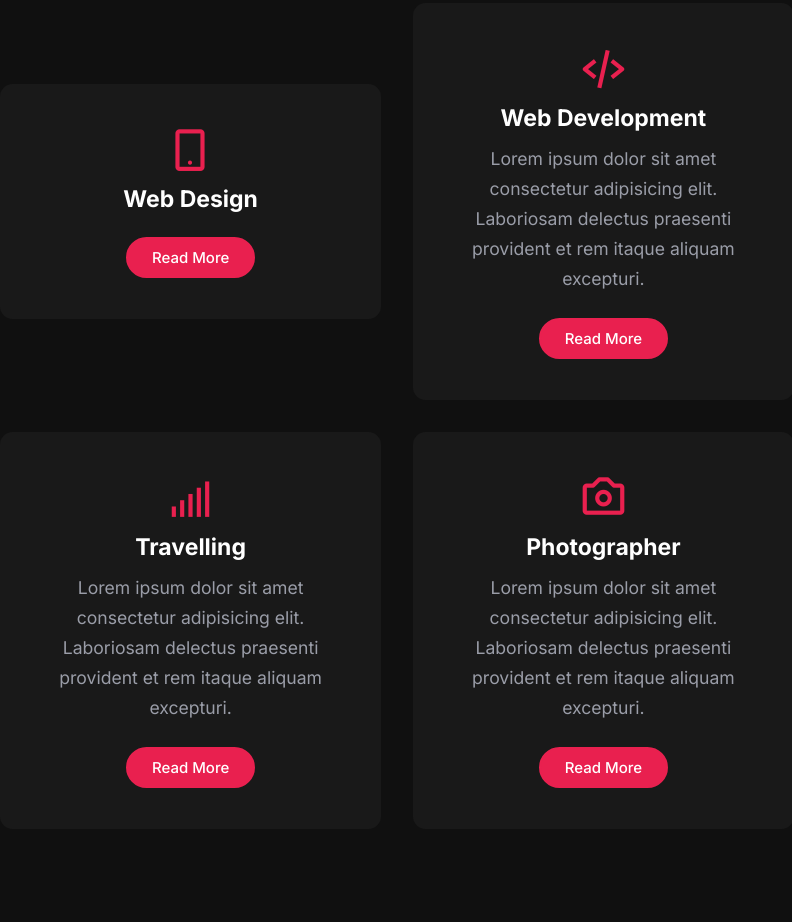
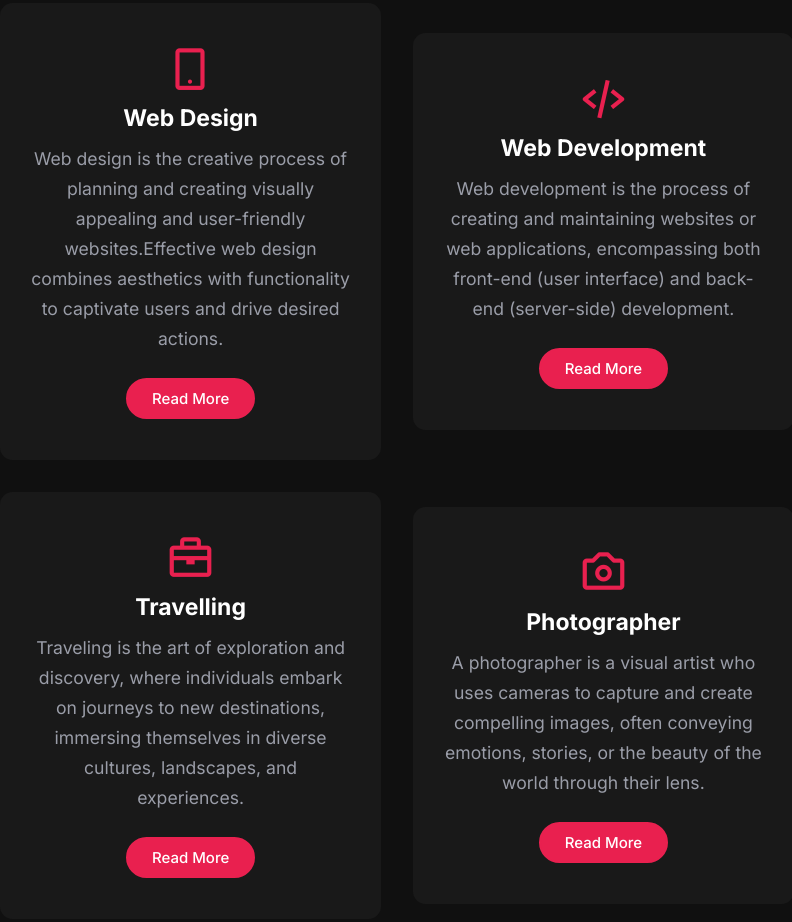
Before and after one commit to mahmudul3912/My-Portfolio, a plain HTML site: page index.html in a window 1280 px wide. Shown: the part 1812-2734 px from the top of the page, without its empty margins (243-1035 px from the left). Drawn offline with nearby package versions, Linux system fonts and the light colour scheme.

Commit message:
portfolio

```diff
--- a/index.html
+++ b/index.html
@@ -86,7 +86,7 @@
                 <i class='bx bx-mobile-alt'></i>
                 <h3>Web Design</h3>
                 <p>
-
+                    Web design is the creative process of planning and creating visually appealing and user-friendly websites.Effective web design combines aesthetics with functionality to captivate users and drive desired actions.
                 </p>
                 <a href="#" class="s-btnn">Read More</a>
             </div>
@@ -95,16 +95,16 @@
                 <i class='bx bx-code-alt'></i>
                 <h3>Web Development</h3>
                 <p>
-                    Lorem ipsum dolor sit amet consectetur adipisicing elit. Laboriosam delectus praesenti provident et rem itaque aliquam excepturi.
+                    Web development is the process of creating and maintaining websites or web applications, encompassing both front-end (user interface) and back-end (server-side) development.
                 </p>
                 <a href="#" class="s-btnn">Read More</a>
             </div>
 
             <div class="service-box">
-                <i class='bx bx-signal-5'></i>
+                <i class='bx bx-briefcase'></i>
                 <h3>Travelling</h3>
                 <p>
-                    Lorem ipsum dolor sit amet consectetur adipisicing elit. Laboriosam delectus praesenti provident et rem itaque aliquam excepturi.
+                    Traveling is the art of exploration and discovery, where individuals embark on journeys to new destinations, immersing themselves in diverse cultures, landscapes, and experiences.
                 </p>
                 <a href="#" class="s-btnn">Read More</a>
             </div>
@@ -113,7 +113,7 @@
                 <i class='bx bx-camera' ></i>
                 <h3>Photographer</h3>
                 <p>
-                    Lorem ipsum dolor sit amet consectetur adipisicing elit. Laboriosam delectus praesenti provident et rem itaque aliquam excepturi.
+                    A photographer is a visual artist who uses cameras to capture and create compelling images, often conveying emotions, stories, or the beauty of the world through their lens.
                 </p>
                 <a href="#" class="s-btnn">Read More</a>
             </div>
```
